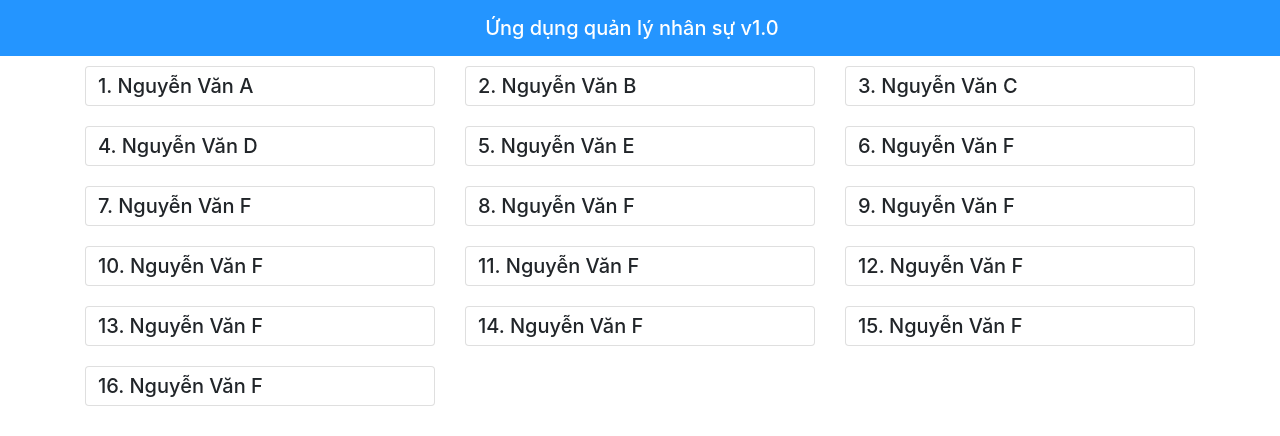
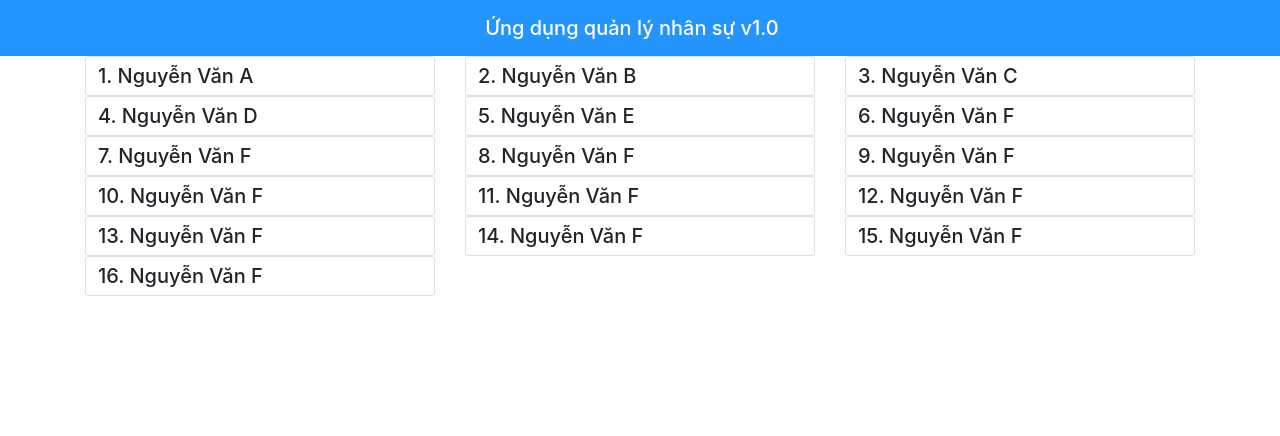
Before and after one commit to areskise/ReactJS, a React (Create React App) app: page / in a window 1280 px wide. Shown: the top 436 px of the page. Built offline with nearby package versions, Linux system fonts and the light colour scheme.

Commit message:
commit 8

```diff
--- a/src/App.css
+++ b/src/App.css
@@ -9,9 +9,6 @@
 .navbar-brand {
     color: #fff;
 }
-.card {
-    margin: 10px 0;
-}
 .card-title {
     line-height: 38px;
     margin: 0 12px;
--- a/src/StaffList/StaffListComponent.js
+++ b/src/StaffList/StaffListComponent.js
@@ -27,6 +27,8 @@ class StaffList extends Component {
                     <CardText>Số ngày đã làm thêm: {staff.overTime}</CardText>
                 </Card>
             );
+        } else {
+            return(<div></div>);
         }
     }
 
@@ -45,6 +47,9 @@ class StaffList extends Component {
                 <div className="row">
                     {StaffList}
                 </div>
+                <div className="row">
+                    {this.renderStaff(this.state.selectedStaff)}
+                </div>
             </div>
         )
       }
```
